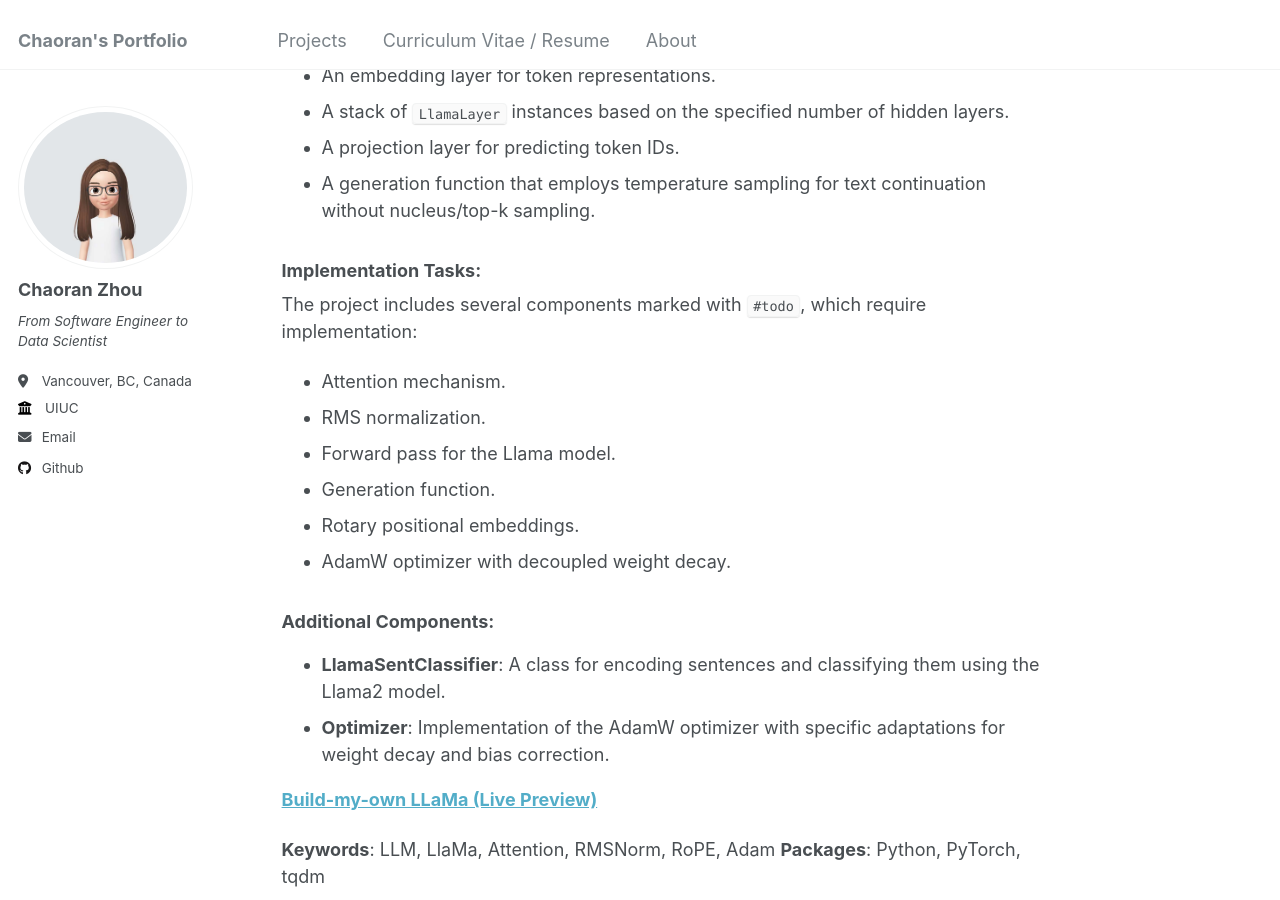
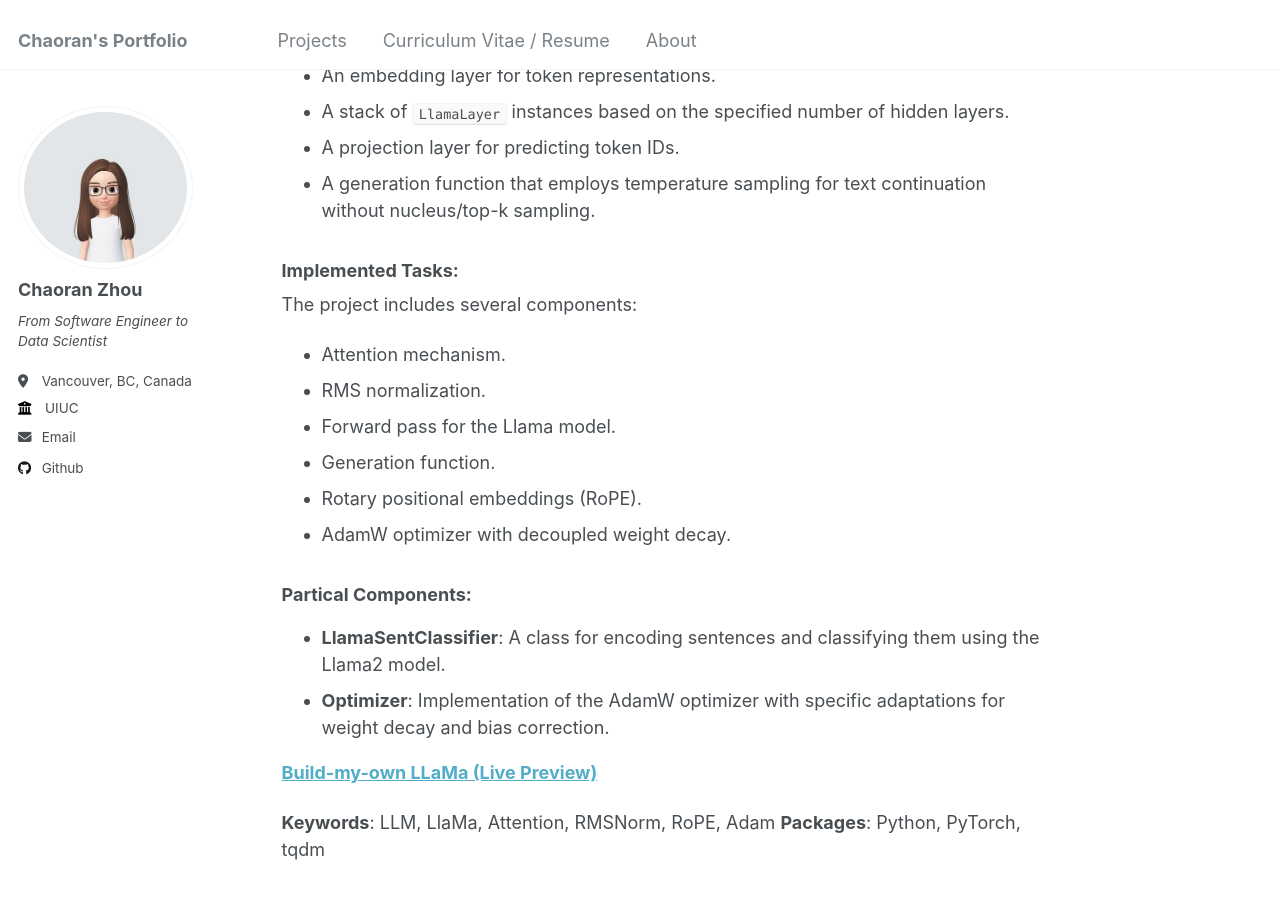
Before and after one commit to ranranrunforit/ranranrunforit.github.io, a Jekyll site: the page built from _projects/project-11.md, in a window 1280 px wide and 900 px high, scrolled down 585 px. Built offline with Jekyll 4.4.1, drawn with Linux system fonts in a browser that asks for light colours.

Commit message:
Update project-11.md

```diff
--- a/_projects/project-11.md
+++ b/_projects/project-11.md
@@ -32,16 +32,16 @@ This project focuses on implementing the Llama2 model, which utilizes a modified
    - A projection layer for predicting token IDs.
    - A generation function that employs temperature sampling for text continuation without nucleus/top-k sampling.
 
-### Implementation Tasks:
-The project includes several components marked with `#todo`, which require implementation:
+### Implemented Tasks:
+The project includes several components:
 - Attention mechanism.
 - RMS normalization.
 - Forward pass for the Llama model.
 - Generation function.
-- Rotary positional embeddings.
+- Rotary positional embeddings (RoPE).
 - AdamW optimizer with decoupled weight decay.
 
-### Additional Components:
+### Partical Components:
 - **LlamaSentClassifier**: A class for encoding sentences and classifying them using the Llama2 model.
 - **Optimizer**: Implementation of the AdamW optimizer with specific adaptations for weight decay and bias correction.
 
```
